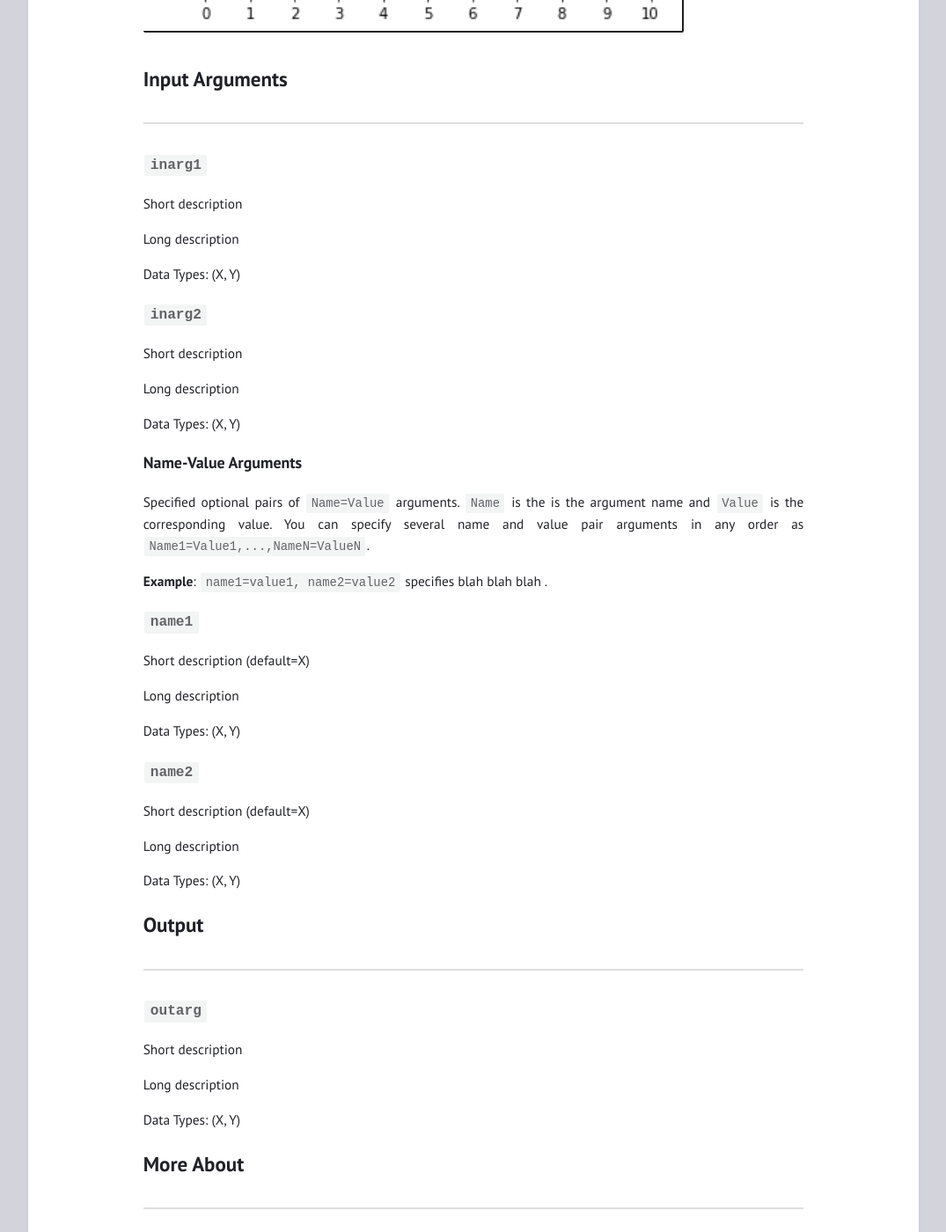
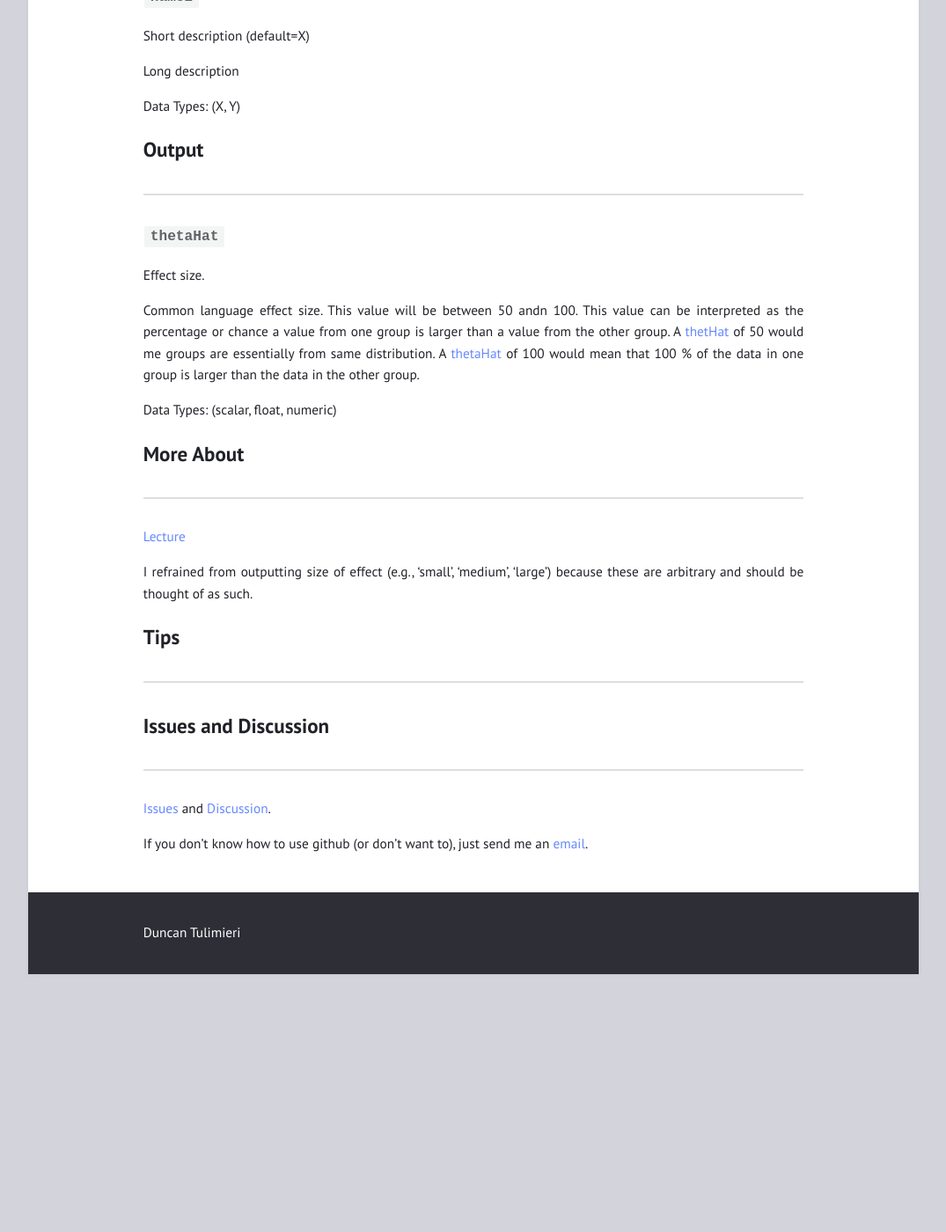
Before and after one commit to tulimid1/CLES, a Jekyll site: the page built from py-doc.md, in a window 1280 px wide and 1400 px high, scrolled down 2166 px. Shown: the whole window at 88% size, without its empty margins (102-1177 px from the left). Built offline with Jekyll 4.4.1, drawn with Linux system fonts in a browser that asks for light colours; after the commit the page ends 3273 px from its top, so only the background shows below that; some of the changed text lies outside the part shown.

Commit message:
Update py-doc.md

````diff
--- a/py-doc.md
+++ b/py-doc.md
@@ -1,29 +1,29 @@
 ---
 layout: page
 title: Python
-permalink: /Python/
+<!-- permalink: /Python/ -->
 ---
 
-# [function](https://function_link)
+# [function](https://github.com/tulimid1/CLES/blob/main/CLES/CLES.py)
 ---
 
-Description. See [function_main.ipynb](https://function_main.ipynb) for a notebook of given examples.
+Description. See [Using_CLES.ipynb](https://github.com/tulimid1/CLES/blob/main/Using_CLES.ipynb) for a notebook of given examples.
 
 ## Syntax
 ---
-    import module as m
+    import CLES as CL
 
-[outarg = m.function(inarg1, inarg2)](#a)
+[outarg = CL.function(inarg1, inarg2)](#a)
 
-[outarg = m.function(inarg1, inarg2, Name=Value)](#b)
+[outarg = CL.function(inarg1, inarg2, Name=Value)](#b)
 
 ## Description
 ---
 ### A
-[outarg](#outarg) = m.function([inarg1](#inarg1), [inarg2](#inarg2)) returns a ... . [example](#example-1)
+[thetaHat](#thetahat) = CL.function([inarg1](#inarg1), [inarg2](#inarg2)) returns a ... . [example](#example-1)
 
 ### B
-[outarg](#outarg) = m.function([inarg1](#inarg1), [inarg2](#inarg2), [Name=Value](#name-value-arguments)) returns ... with additional options specified by one or more name-value pair arguments. For example, you can do this or that. [example](#example-2)
+[thetaHat](#thetahat) = CL.function([inarg1](#inarg1), [inarg2](#inarg2), [Name=Value](#name-value-arguments)) returns ... with additional options specified by one or more name-value pair arguments. For example, you can do this or that. [example](#example-2)
 
 ## Examples
 ---
@@ -32,14 +32,14 @@
 
     CODE
 
-![FIG1](/assets/fig1Py.png)
+thetaHat =
 
 ### Example 2
 Description
 
     CODE
 
-![FIG2](/assets/fig2Py.png)
+thetaHat =
 
 ## Input Arguments
 ---
@@ -80,15 +80,19 @@
 ## Output
 ---
 
-### ```outarg```
-Short description
+### ```thetaHat```
+Effect size.
 
-Long description
+Common language effect size. This value will be between 50 andn 100. This value can be interpreted as the percentage or chance a value from one group is larger than a value from the other group. A [thetHat](#thetahat) of 50 would me groups are essentially from same distribution. A [thetaHat](#thetahat) of 100 would mean that 100 % of the data in one group is larger than the data in the other group.
 
-Data Types: (X, Y)
+Data Types: (scalar, float, numeric)
 
 ## More About
 ---
+
+[Lecture](https://github.com/joshcash9/Statistics_BME/blob/master/04_effect_power.pdf)
+
+I refrained from outputting size of effect (e.g., 'small', 'medium', 'large') because these are arbitrary and should be thought of as such.
 
 ## Tips
 ---
@@ -96,6 +100,6 @@
 ## Issues and Discussion
 ---
 
-[Issues](https://github.com/tulimid1/TASK/issues) and [Discussion](https://github.com/tulimid1/TASK/discussions).
+[Issues](https://github.com/tulimid1/CLES/issues) and [Discussion](https://github.com/tulimid1/CLES/discussions).
 
 If you don't know how to use github (or don't want to), just send me an [email](mailto:tulimid@udel.edu).
````
